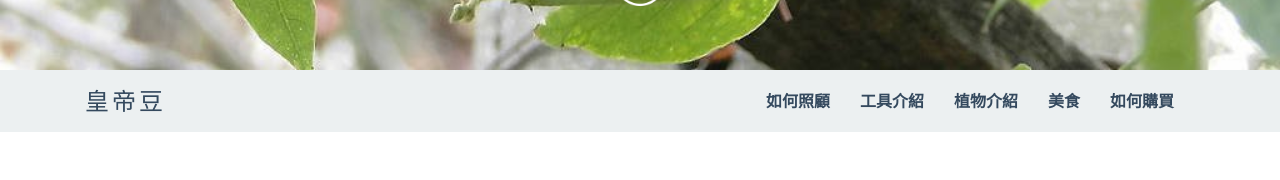
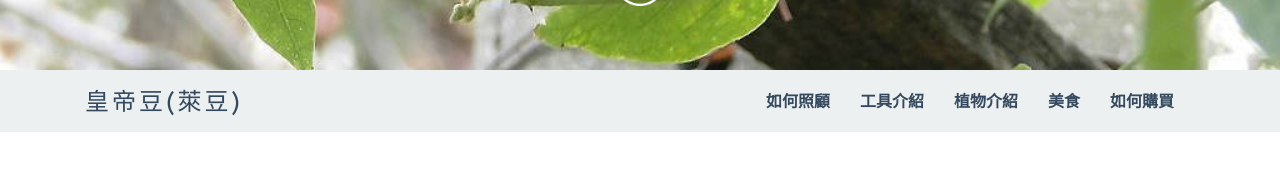
Before and after one commit to DAI-05/webex6, a plain HTML site: page index.html in a window 1280 px wide. Shown: the part 730-910 px from the top of the page. Drawn offline with Linux system fonts and the light colour scheme.

Commit message:
Update index.html

```diff
--- a/index.html
+++ b/index.html
@@ -86,7 +86,7 @@
 					<span class="icon-bar"></span>
 					<span class="icon-bar"></span>
 				</button>
-				<a class="navbar-brand" href="#home">皇帝豆</a>
+				<a class="navbar-brand" href="#home">皇帝豆(萊豆)</a>
 			</div>
 
 			<div class="collapse navbar-collapse navbar-right navbar-ex1-collapse">
```
